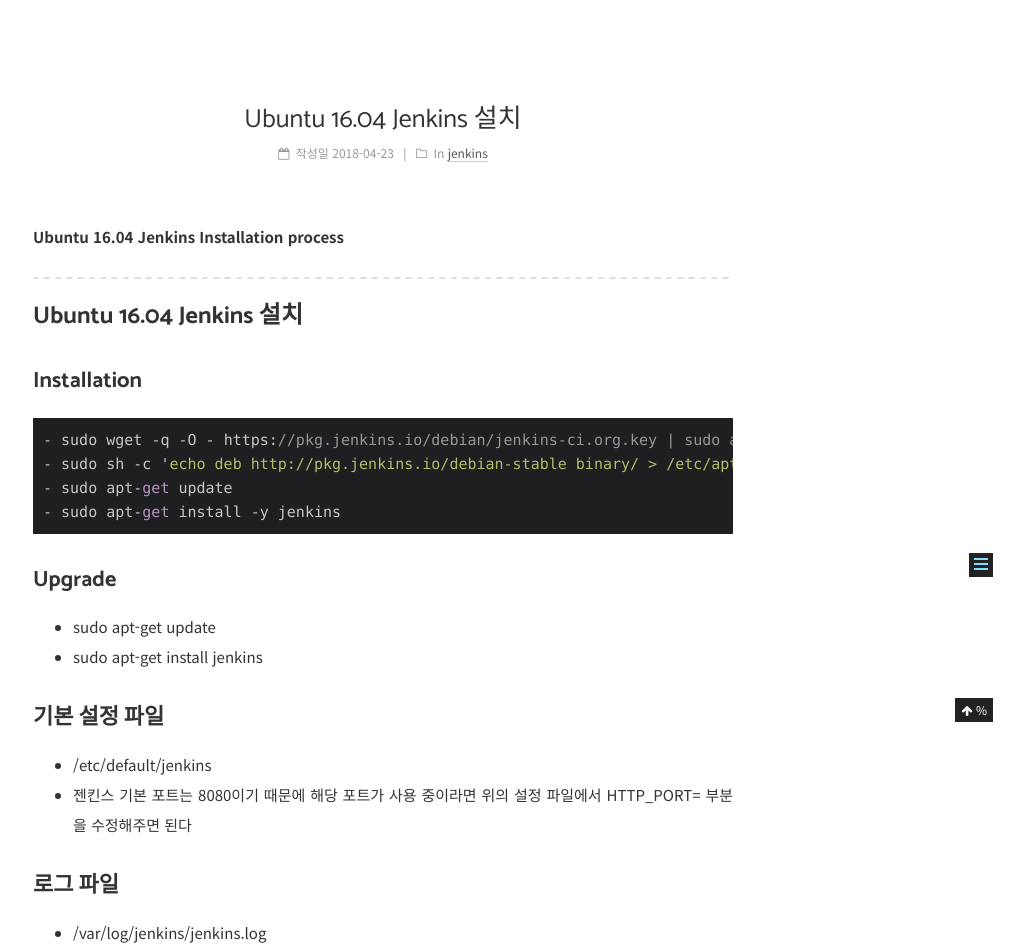
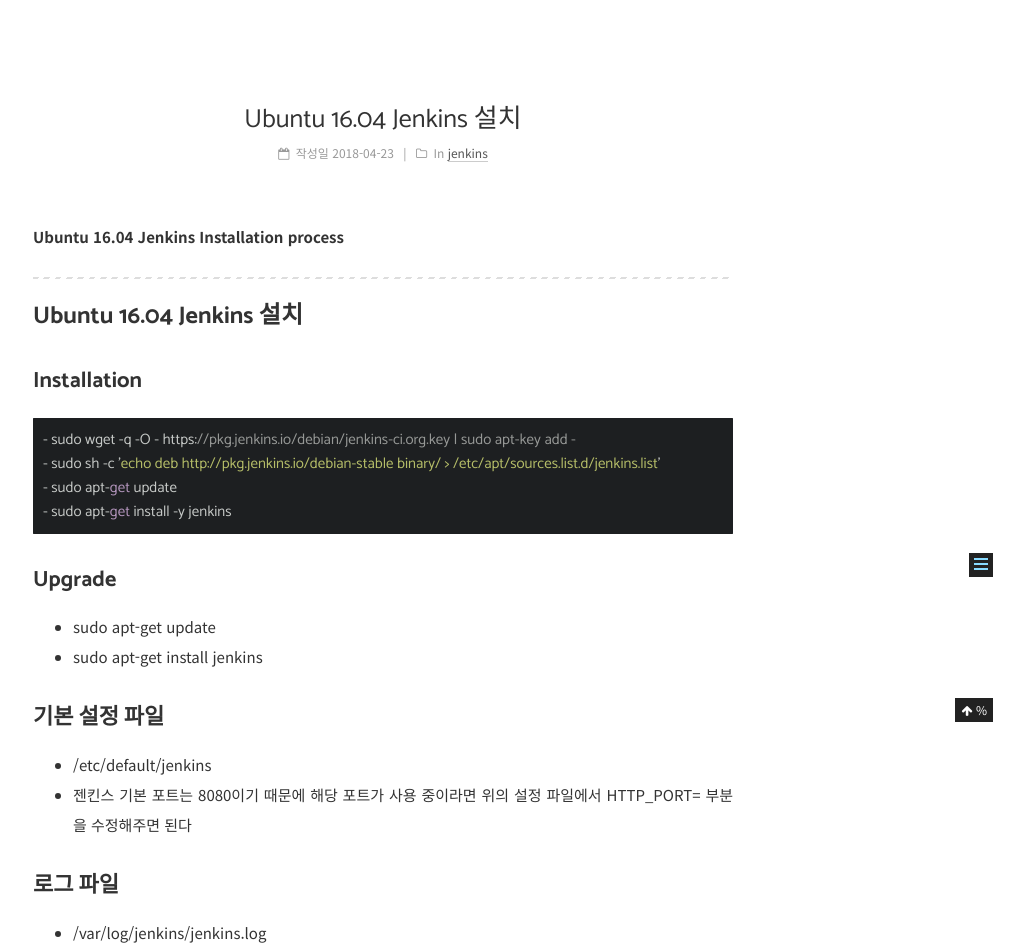
Before and after one commit to gwonsungjun/gwonsungjun.github.io, a Jekyll site: the page built from _posts/2018-04-23-jenkinsInstall.md, in a window 1280 px wide. Shown: the part 278-1230 px from the top of the page, without its empty margins (257-1280 px from the left). Built offline with Jekyll 4.4.1, drawn with Linux system fonts in a browser that asks for light colours; comment, search, counter and statistics services are not loaded.

Commit message:
Update code font family

```diff
--- a/_sass/_variables/base.scss
+++ b/_sass/_variables/base.scss
@@ -86,6 +86,8 @@
 
 $font-family-icons        : 'FontAwesome';
 
+$font-code-sungjun        : "Catamaran";
+
 
 // Font Weight
 $font-weight-lighter      : 200;
@@ -146,7 +148,7 @@
 
 // Code & Code Blocks
 // --------------------------------------------------
-$code-font-family               : $font-family-monospace;
+$code-font-family               : $font-code-sungjun;
 $code-font-size                 : 15px;
 $code-font-size                 : if(type-of(jekyll-config('font.codes.size')) == 'number', jekyll-config('font.codes.size') + px, $code-font-size);
 $code-border-radius             : 3px;
```
